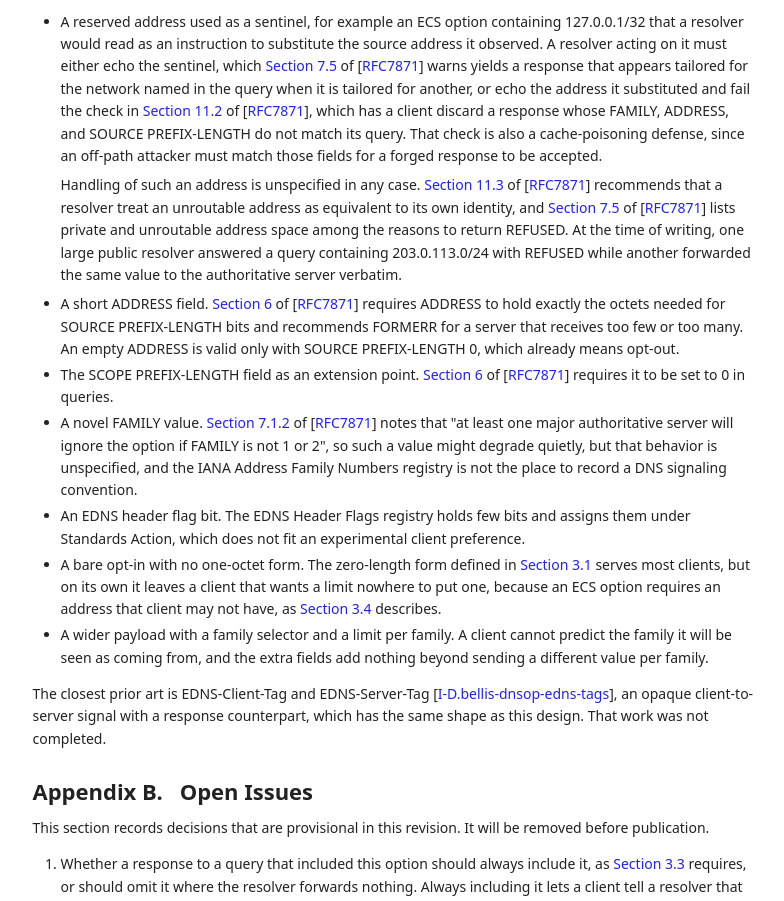
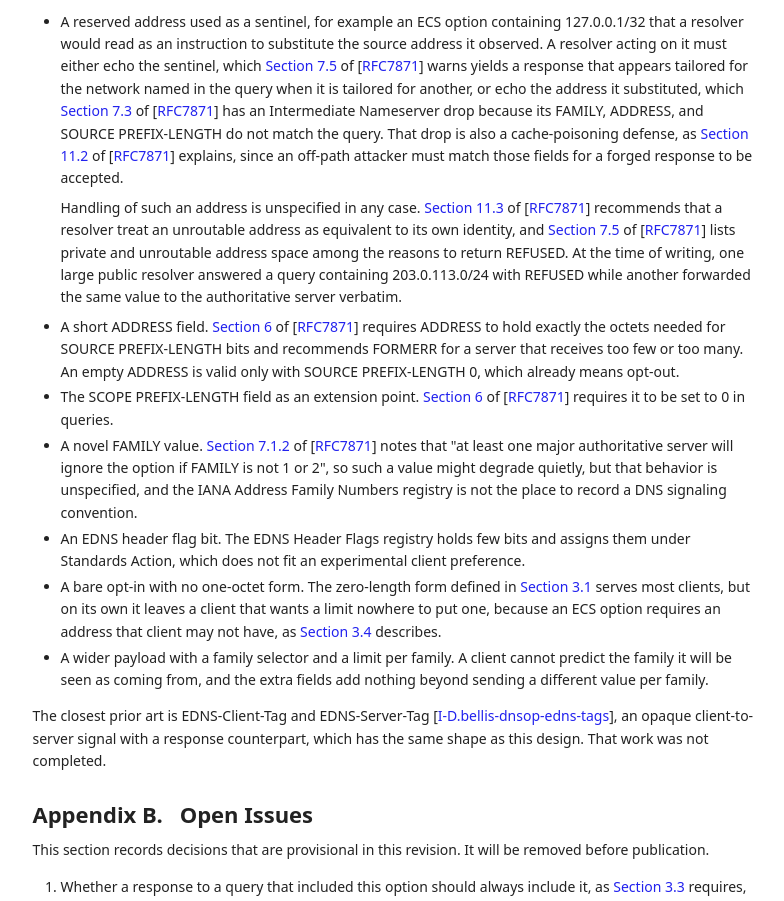
Before and after one commit to Quad9DNS/id-ecs-opt-in, a plain HTML site: page draft-farrokhi-dnsop-ecs-opt-in.html in a window 1280 px wide. Shown: the part 10211-11112 px from the top of the page, without its empty margins (53-837 px from the left). Drawn offline with Linux system fonts and the light colour scheme; a web font is replaced by a local one.

Commit message:
Script updating gh-pages from 9b77812. [ci skip]

```diff
--- a/draft-farrokhi-dnsop-ecs-opt-in.html
+++ b/draft-farrokhi-dnsop-ecs-opt-in.html
@@ -2088,11 +2088,11 @@ to substitute the source address it observed.  A resolver acting on it
 must either echo the sentinel, which <span><a href="https://rfc-editor.org/rfc/rfc7871#section-7.5" class="relref">Section 7.5</a> of [<a href="#RFC7871" class="cite xref">RFC7871</a>]</span> warns
 yields a response that appears tailored for the network named in the
 query when it is tailored for another, or echo the address it
-substituted and fail the check in <span><a href="https://rfc-editor.org/rfc/rfc7871#section-11.2" class="relref">Section 11.2</a> of [<a href="#RFC7871" class="cite xref">RFC7871</a>]</span>, which
-has a client discard a response whose FAMILY, ADDRESS, and SOURCE
-PREFIX-LENGTH do not match its query.  That check is also a
-cache-poisoning defense, since an off-path attacker must match those
-fields for a forged response to be accepted.<a href="#appendix-A-3.1.1" class="pilcrow">¶</a></p>
+substituted, which <span><a href="https://rfc-editor.org/rfc/rfc7871#section-7.3" class="relref">Section 7.3</a> of [<a href="#RFC7871" class="cite xref">RFC7871</a>]</span> has an Intermediate
+Nameserver drop because its FAMILY, ADDRESS, and SOURCE PREFIX-LENGTH
+do not match the query.  That drop is also a cache-poisoning defense,
+as <span><a href="https://rfc-editor.org/rfc/rfc7871#section-11.2" class="relref">Section 11.2</a> of [<a href="#RFC7871" class="cite xref">RFC7871</a>]</span> explains, since an off-path attacker
+must match those fields for a forged response to be accepted.<a href="#appendix-A-3.1.1" class="pilcrow">¶</a></p>
 <p id="appendix-A-3.1.2">
 Handling of such an address is unspecified in any case.
 <span><a href="https://rfc-editor.org/rfc/rfc7871#section-11.3" class="relref">Section 11.3</a> of [<a href="#RFC7871" class="cite xref">RFC7871</a>]</span> recommends that a resolver treat an
```
Also changed, not shown: draft-farrokhi-dnsop-ecs-opt-in.txt.
